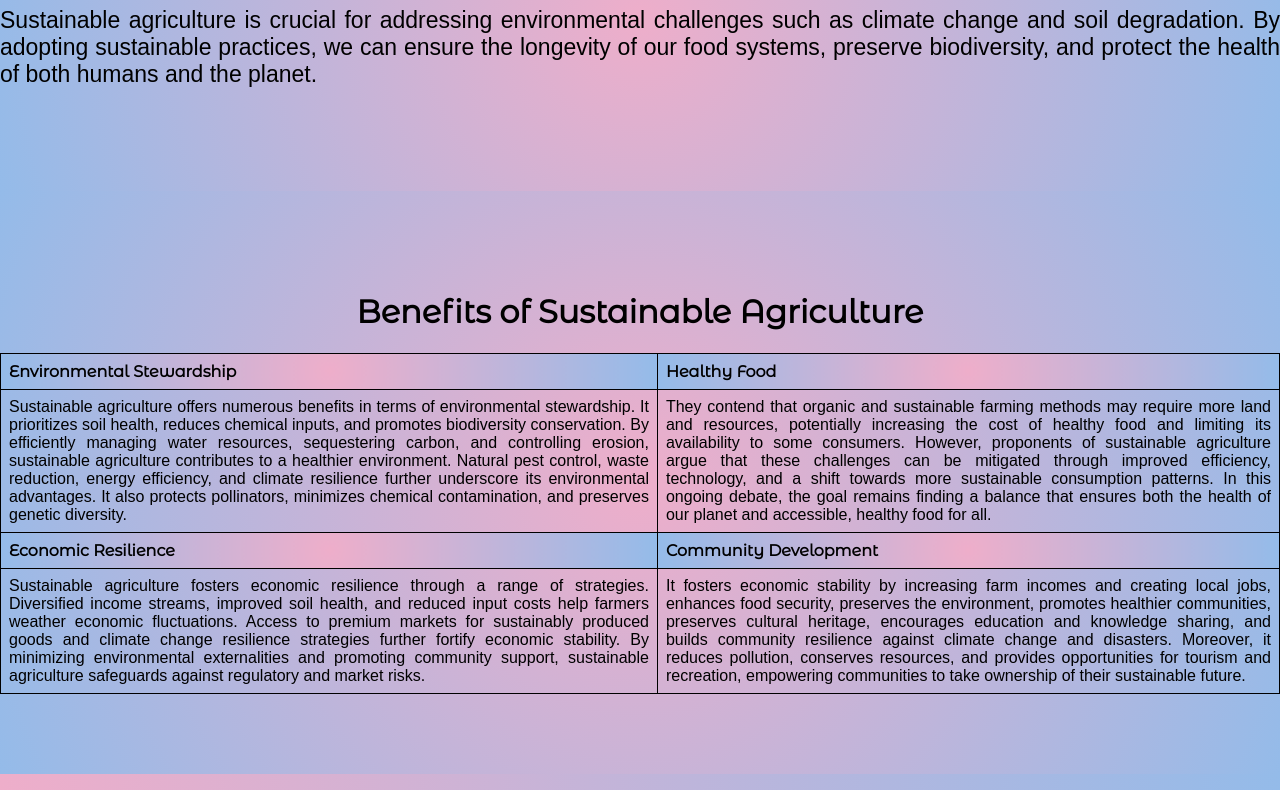
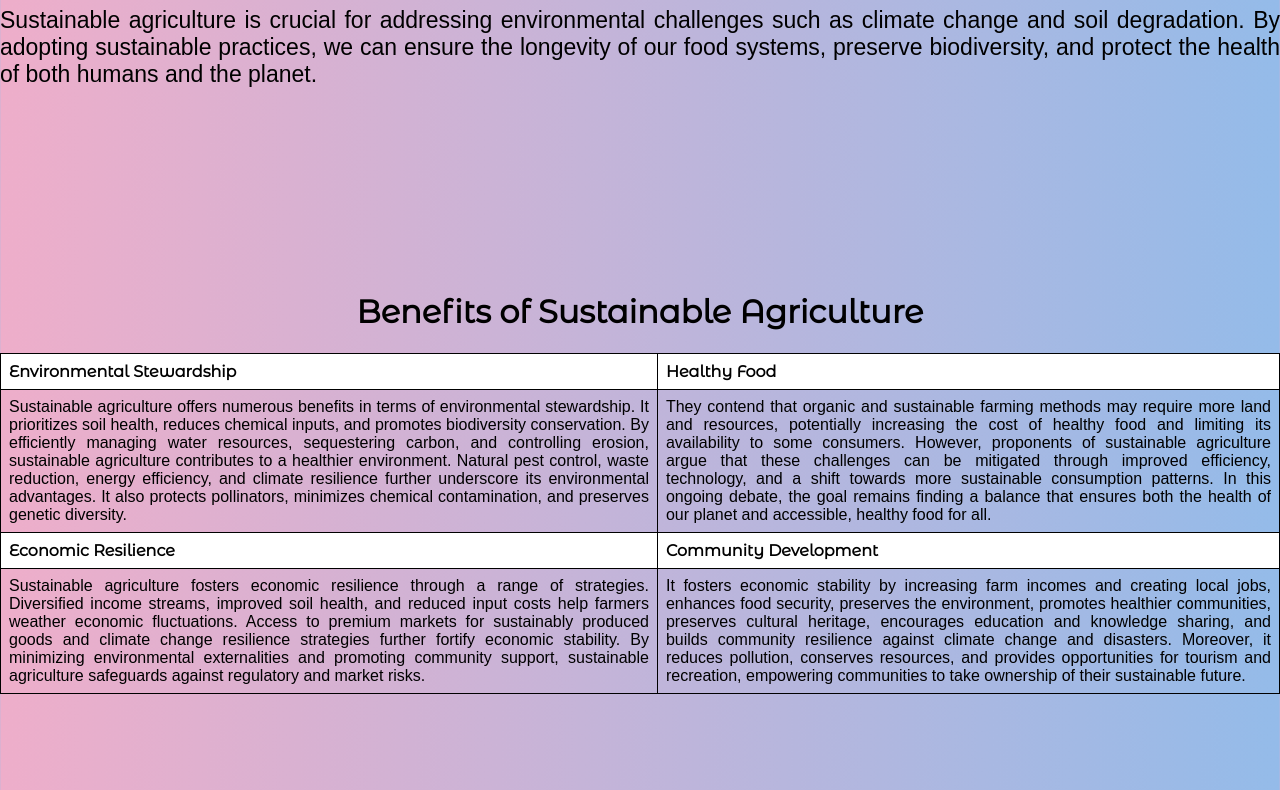
Before and after one commit to techbire/agriculture-project, a plain HTML site: page content.html in a window 1280 px wide. Shown: the part 667-1457 px from the top of the page. Drawn offline with Linux system fonts and the light colour scheme; a web font is replaced by a local one.

Commit message:
Update content.css

```diff
--- a/content.css
+++ b/content.css
@@ -1,28 +1,16 @@
 .section {
     padding: 80px 0;
     text-align: center;
-    background-color: #f2f2f2;
-
-
 }
 
+body{
+    background: linear-gradient(
+      120deg,
+      rgb(251, 175, 208) 0%,  rgb(150, 194, 244)
+    100%);
+}
+.video{box-shadow: 10px 7px 7px 7px rgba(245, 245, 245, 0.694);}
 
-
-body {
-    margin: 0;
-    padding: 0;
-    height: 200vh; /* Set the height to be taller than the viewport */
-    background: rgb(238,174,202);
-background: radial-gradient(circle, rgba(238,174,202,1) 0%, rgba(148,187,233,1) 100%);
-  }
-
-
-  .section{  background: rgb(238,174,202);
-background: radial-gradient(circle, rgba(238,174,202,1) 0%, rgba(148,187,233,1) 100%);
-
-  }
-  th{background: rgb(238,174,202);
-background: radial-gradient(circle, rgba(238,174,202,1) 0%, rgba(148,187,233,1) 100%);}
   .content {
     position: fixed;
     top: 0;
@@ -40,7 +28,6 @@ p,ul,ol{font-size: 23px;}
 
 section h1 {
     font-size: 24px;
-    color: #333;
 }
 
 
```
